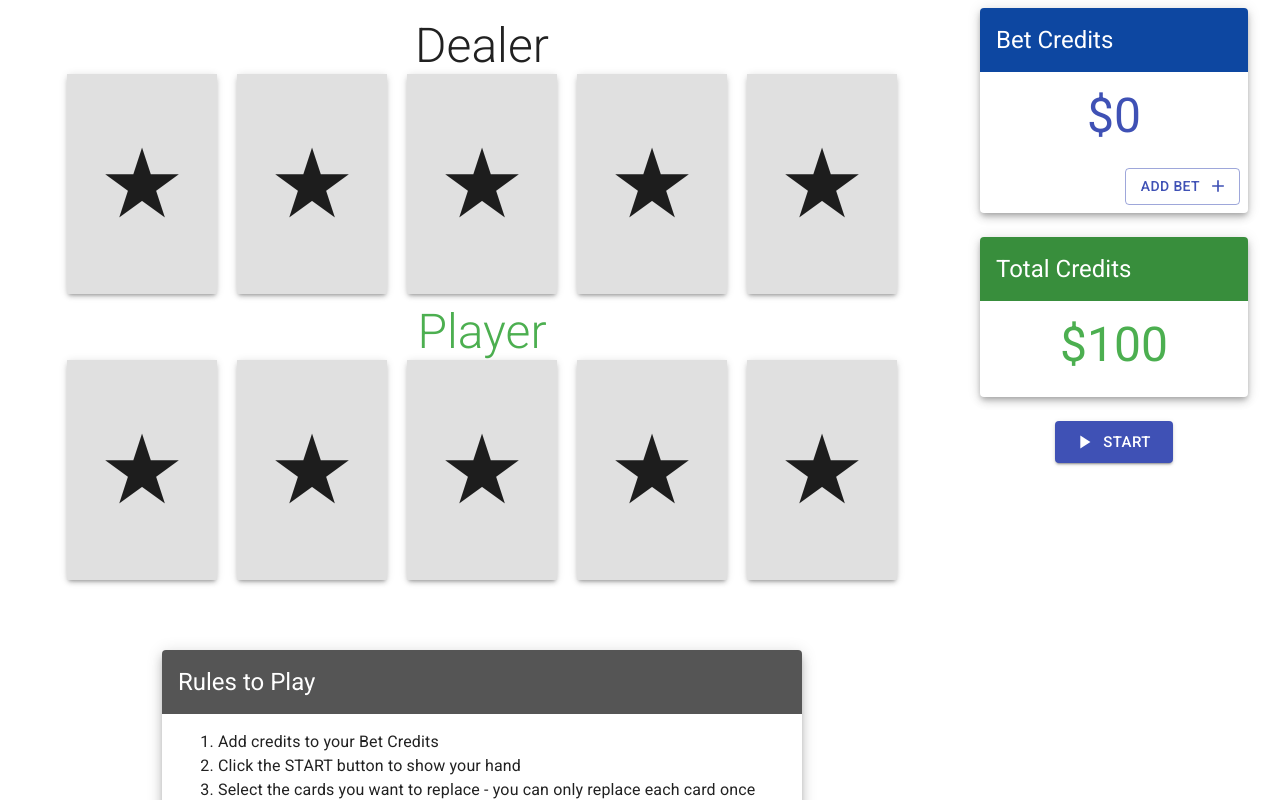
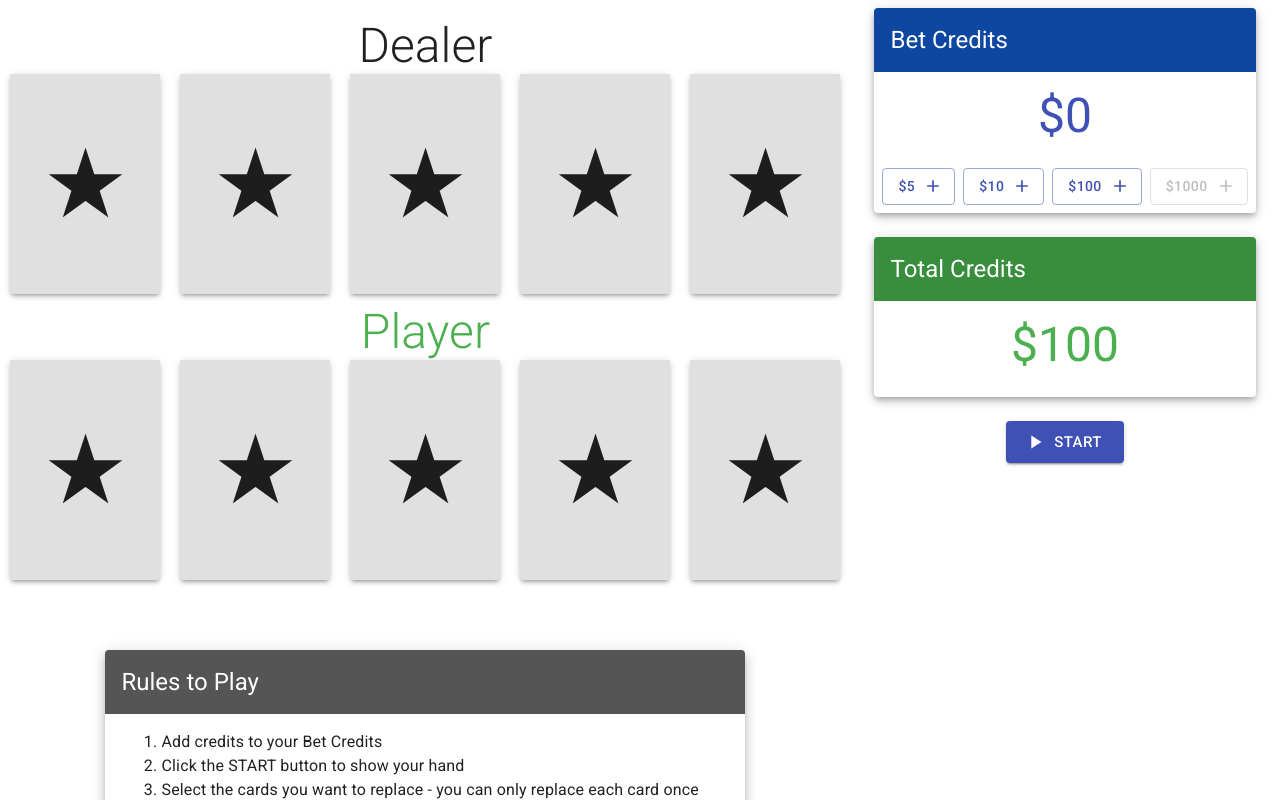
Before and after one commit to creativenull/poker-game-app, a React (Vite) app: page / in a window 1280 px wide. Shown: the top 800 px of the page. Built offline with nearby package versions, Linux system fonts and the light colour scheme.

Commit message:
fix: add increment bet units

```diff
--- a/src/components/BetCredits.jsx
+++ b/src/components/BetCredits.jsx
@@ -35,8 +35,12 @@ const useStyles = makeStyles({
 // Component
 function BetCredits ({ game, incrementBetCredits }) {
   const { cardHeader, cardContent, cardActions } = useStyles()
-  const { gameState, betCredits } = game
-  const disabled = (gameState === GameState.CONTINUE || gameState === GameState.END)
+  const { gameState, betCredits, totalCredits } = game
+  const hidden = (gameState === GameState.CONTINUE || gameState === GameState.END)
+  const disabled = totalCredits < 5
+  const inc10Disabled = totalCredits < 10
+  const inc100Disabled = totalCredits < 100
+  const inc1000Disabled = totalCredits < 1000
 
   return (
     <Card elevation={5}>
@@ -48,11 +52,38 @@ function BetCredits ({ game, incrementBetCredits }) {
         <Button
           onClick={() => incrementBetCredits()}
           endIcon={<AddIcon />}
-          disabled={disabled}
+          disabled={disabled || hidden}
           variant="outlined"
           color="primary"
         >
-          Add Bet
+          $5
+        </Button>
+        <Button
+          onClick={() => incrementBetCredits(10)}
+          endIcon={<AddIcon />}
+          disabled={inc10Disabled || hidden}
+          variant="outlined"
+          color="primary"
+        >
+          $10
+        </Button>
+        <Button
+          onClick={() => incrementBetCredits(100)}
+          endIcon={<AddIcon />}
+          disabled={inc100Disabled || hidden}
+          variant="outlined"
+          color="primary"
+        >
+          $100
+        </Button>
+        <Button
+          onClick={() => incrementBetCredits(1000)}
+          endIcon={<AddIcon />}
+          disabled={inc1000Disabled || hidden}
+          variant="outlined"
+          color="primary"
+        >
+          $1000
         </Button>
       </CardActions>
     </Card>
--- a/src/store/game/actions.js
+++ b/src/store/game/actions.js
@@ -11,8 +11,11 @@ import {
   UPDATE_PLAYER_TOTAL_CREDITS
 } from './action-types'
 
-export function incrementBetCredits () {
-  return { type: INC_BET_CREDITS }
+export function incrementBetCredits (incrementUnit = 5) {
+  return {
+    type: INC_BET_CREDITS,
+    payload: incrementUnit
+  }
 }
 
 export function updateGameState () {
--- a/src/store/game/reducer.js
+++ b/src/store/game/reducer.js
@@ -17,7 +17,6 @@ import Poker from '#lib/Poker'
 const initState = {
   betCredits: 0,
   totalCredits: 100,
-  unit: 5,
   gameState: GameState.INIT,
   hideDealer: true,
 
@@ -68,8 +67,8 @@ export default function reducer (state = initState, action) {
     case INC_BET_CREDITS:
       return {
         ...state,
-        betCredits: (state.totalCredits > 0) ? state.betCredits + state.unit : state.betCredits,
-        totalCredits: (state.totalCredits > 0) ? state.totalCredits - state.unit : state.totalCredits
+        betCredits: (state.totalCredits > 0) ? state.betCredits + action.payload : state.betCredits,
+        totalCredits: (state.totalCredits > 0) ? state.totalCredits - action.payload : state.totalCredits
       }
 
     case RESET_BET_CREDITS:
```
Also changed, not shown: 2 other files (tests, documents, lock files or other folders).
